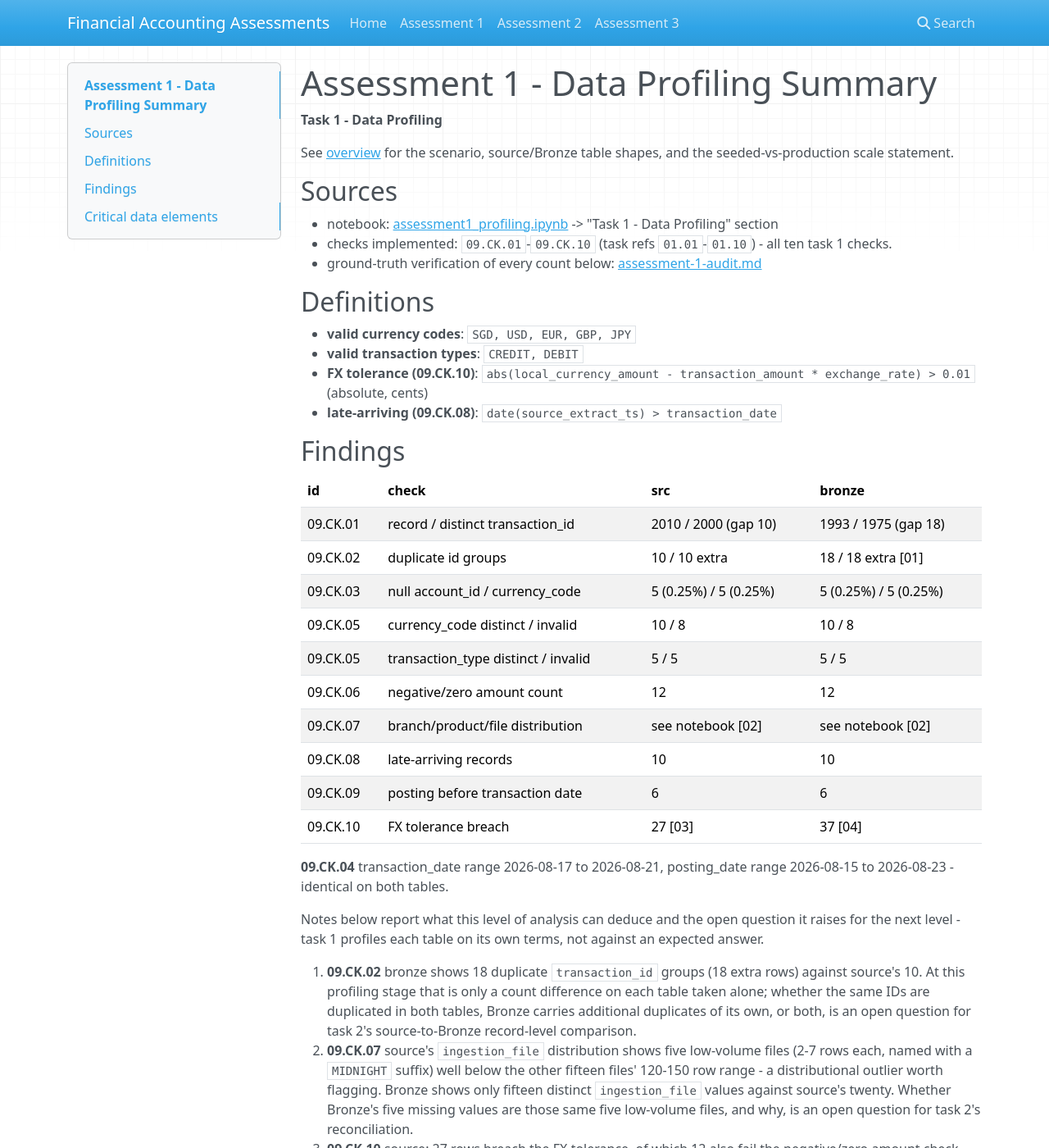
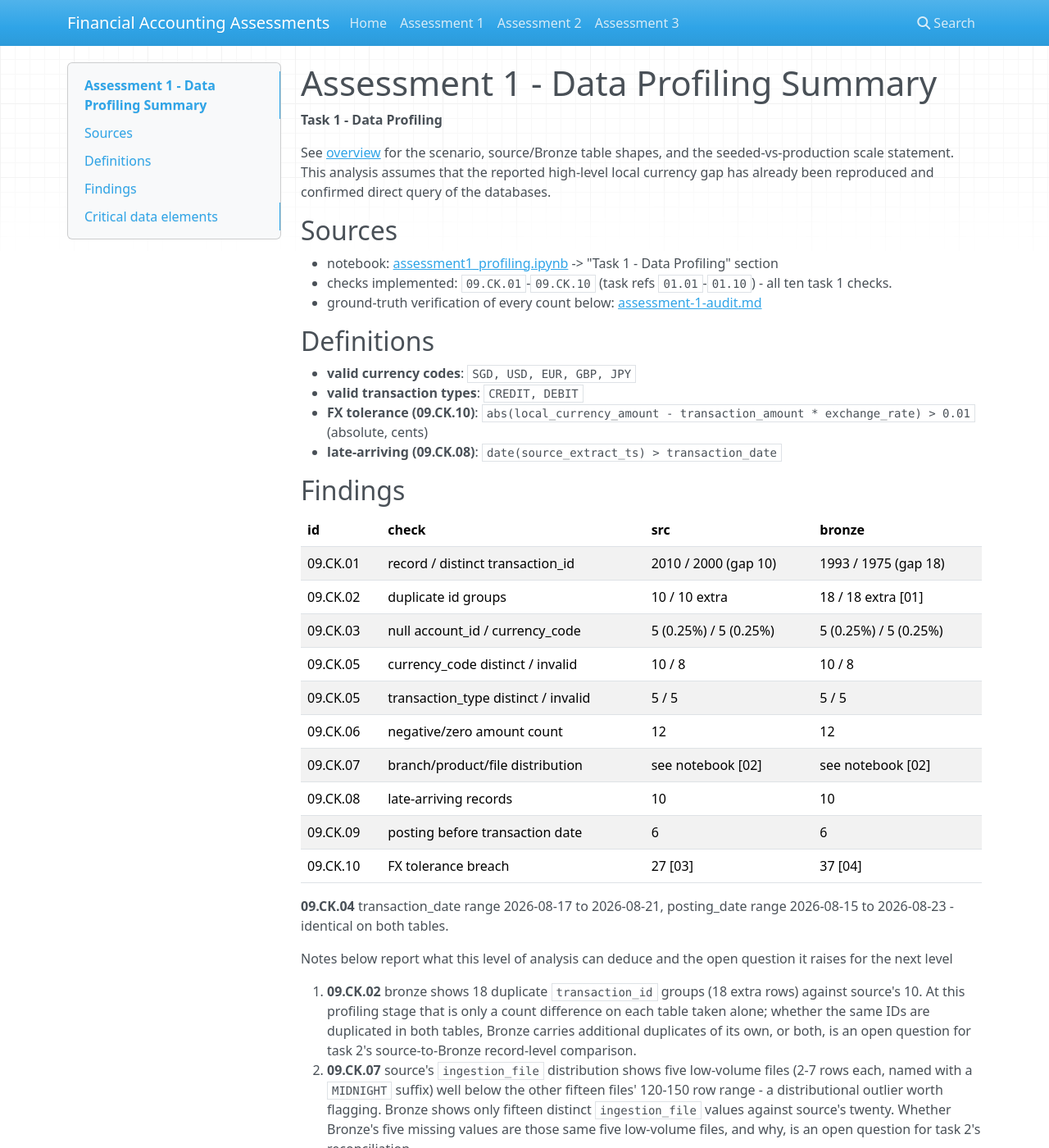
Before and after one commit to yayfalafels/de-financial-accounting-demo, an MkDocs documentation site: the page built from results/assessment-1/assessment-1-profiling-summary.md, in a window 1280 px wide and 1400 px high. Shown: the whole window at 82% size. Built offline with MkDocs 1.6.1, drawn with Linux system fonts in a browser that asks for light colours; nearby versions of some CDN libraries.

Commit message:
dev: [020] as01 task 01 disclaimer alr reproduced reported issue

```diff
--- a/results/assessment-1/assessment-1-profiling-summary.md
+++ b/results/assessment-1/assessment-1-profiling-summary.md
@@ -2,7 +2,7 @@
 
 **Task 1 - Data Profiling**
 
-See [overview](assessment-1-overview.md) for the scenario, source/Bronze table shapes, and the seeded-vs-production scale statement.
+See [overview](assessment-1-overview.md) for the scenario, source/Bronze table shapes, and the seeded-vs-production scale statement. This analysis assumes that the reported high-level local currency gap has already been reproduced and confirmed direct query of the databases.
 
 ## Sources
 
@@ -34,7 +34,7 @@ See [overview](assessment-1-overview.md) for the scenario, source/Bronze table s
 
 **09.CK.04** transaction_date range 2026-08-17 to 2026-08-21, posting_date range 2026-08-15 to 2026-08-23 - identical on both tables.
 
-Notes below report what this level of analysis can deduce and the open question it raises for the next level - task 1 profiles each table on its own terms, not against an expected answer.
+Notes below report what this level of analysis can deduce and the open question it raises for the next level
 
 01. **09.CK.02** bronze shows 18 duplicate `transaction_id` groups (18 extra rows) against source's 10. At this profiling stage that is only a count difference on each table taken alone; whether the same IDs are duplicated in both tables, Bronze carries additional duplicates of its own, or both, is an open question for task 2's source-to-Bronze record-level comparison.
 02. **09.CK.07** source's `ingestion_file` distribution shows five low-volume files (2-7 rows each, named with a `MIDNIGHT` suffix) well below the other fifteen files' 120-150 row range - a distributional outlier worth flagging. Bronze shows only fifteen distinct `ingestion_file` values against source's twenty. Whether Bronze's five missing values are those same five low-volume files, and why, is an open question for task 2's reconciliation.
```
